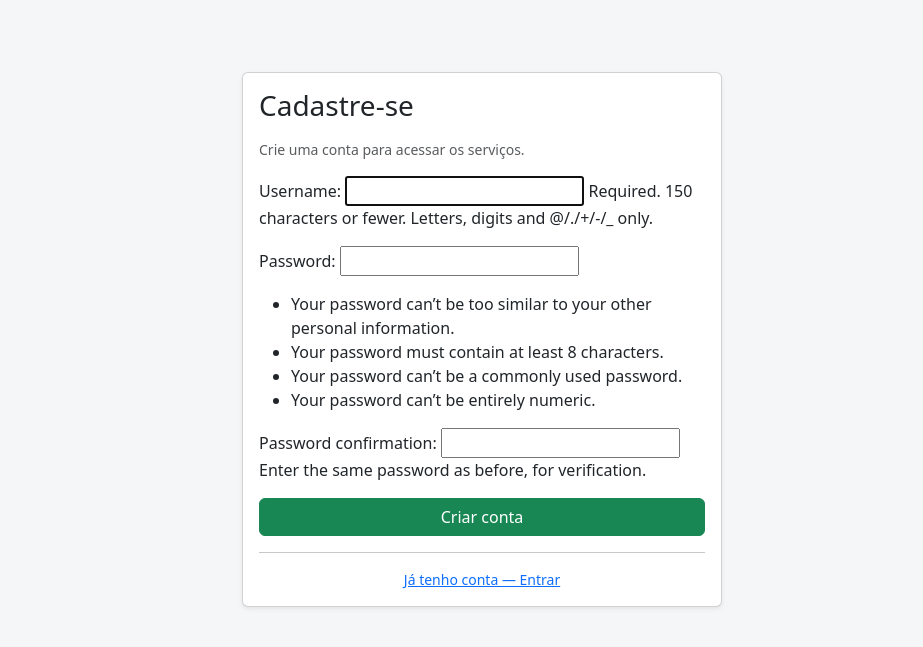
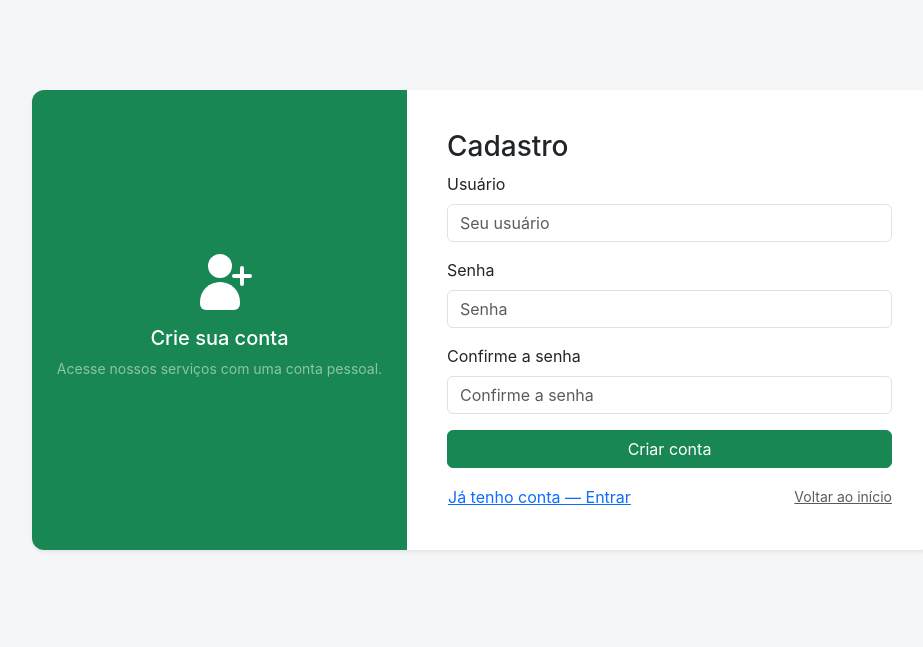
Before and after one commit to cesarapires/projeto-web, a Django app: page /register/ in a window 1280 px wide. Shown: the top 647 px of the page, without its empty margins (158-1081 px from the left). Run offline with Django 5.2, Linux system fonts and the light colour scheme.

Commit message:
Melhora o formulário de cadastro com novos campos, placeholders e validação de erros

```diff
--- a/site_principal/templates/site_principal/register.html
+++ b/site_principal/templates/site_principal/register.html
@@ -1,21 +1,31 @@
 <!doctype html>
 <html lang="pt-br">
+{% load static %}
   <head>
     <meta charset="utf-8">
     <meta name="viewport" content="width=device-width, initial-scale=1">
     <title>Cadastre-se</title>
     <link href="https://cdn.jsdelivr.net/npm/bootstrap@5.3.2/dist/css/bootstrap.min.css" rel="stylesheet">
-    <style>
-      body { background-color: #f4f6f8; }
-      .card-register { max-width: 480px; margin: 72px auto; }
-    </style>
+    <link href="{% static 'css/style.css' %}" rel="stylesheet">
   </head>
   <body>
-    <div class="container">
-      <div class="card card-register shadow-sm">
+    <div class="container d-flex align-items-center justify-content-center" style="min-height:80vh;">
+      <div class="card shadow-sm w-100" style="max-width:900px; border-radius:12px; overflow:hidden;">
+        <div class="row g-0">
+          <div class="col-md-5 bg-success text-white p-4 d-flex flex-column justify-content-center align-items-center">
+            <div class="mb-3">
+              <svg xmlns="http://www.w3.org/2000/svg" width="64" height="64" fill="currentColor" class="bi bi-person-plus" viewBox="0 0 16 16">
+                <path d="M8 8a3 3 0 1 0 0-6 3 3 0 0 0 0 6z"/>
+                <path d="M8 9a5 5 0 0 0-5 5v.5A1.5 1.5 0 0 0 4.5 16h7a1.5 1.5 0 0 0 1.5-1.5V14a5 5 0 0 0-5-5z"/>
+                <path fill-rule="evenodd" d="M13.5 5a.5.5 0 0 1 .5.5V7h1.5a.5.5 0 0 1 0 1H14v1.5a.5.5 0 0 1-1 0V8h-1.5a.5.5 0 0 1 0-1H13V5.5a.5.5 0 0 1 .5-.5z"/>
+              </svg>
+            </div>
+            <h4 class="h5">Crie sua conta</h4>
+            <p class="small text-white-50 text-center">Acesse nossos serviços com uma conta pessoal.</p>
+          </div>
+          <div class="col-md-7 p-4">
             <div class="card-body">
-          <h3 class="card-title mb-3">Cadastre-se</h3>
-          <p class="text-muted small">Crie uma conta para acessar os serviços.</p>
+              <h3 class="card-title mb-2">Cadastro</h3>
 
               {% if messages %}
                 {% for message in messages %}
@@ -25,15 +35,41 @@
 
               <form method="post" novalidate>
                 {% csrf_token %}
-            {{ form.as_p }}
-            <div class="d-grid mt-3">
+
+                <div class="mb-3">
+                  <label for="id_username" class="form-label">Usuário</label>
+                  <input type="text" name="username" id="id_username" required class="form-control{% if form.username.errors %} is-invalid{% endif %}" value="{{ form.username.value|default_if_none:'' }}" placeholder="Seu usuário" aria-label="Usuário">
+                  {% for err in form.username.errors %}
+                    <div class="invalid-feedback">{{ err }}</div>
+                  {% endfor %}
+                </div>
+
+                <div class="mb-3">
+                  <label for="id_password1" class="form-label">Senha</label>
+                  <input type="password" name="password1" id="id_password1" required class="form-control{% if form.password1.errors %} is-invalid{% endif %}" placeholder="Senha" aria-label="Senha">
+                  {% for err in form.password1.errors %}
+                    <div class="invalid-feedback">{{ err }}</div>
+                  {% endfor %}
+                </div>
+
+                <div class="mb-3">
+                  <label for="id_password2" class="form-label">Confirme a senha</label>
+                  <input type="password" name="password2" id="id_password2" required class="form-control{% if form.password2.errors %} is-invalid{% endif %}" placeholder="Confirme a senha" aria-label="Confirme a senha">
+                  {% for err in form.password2.errors %}
+                    <div class="invalid-feedback">{{ err }}</div>
+                  {% endfor %}
+                </div>
+
+                <div class="d-grid">
                   <button type="submit" class="btn btn-success">Criar conta</button>
                 </div>
               </form>
 
-          <hr>
-          <div class="text-center small">
-            <a href="{% url 'login' %}">Já tenho conta — Entrar</a>
+              <div class="mt-3 d-flex justify-content-between align-items-center">
+                <a href="{% url 'login' %}" class="btn btn-link p-0">Já tenho conta — Entrar</a>
+                <a href="{% url 'index' %}" class="text-muted small">Voltar ao início</a>
+              </div>
+            </div>
           </div>
         </div>
       </div>
```
Lines whose indentation alone changed are shown as unchanged.
